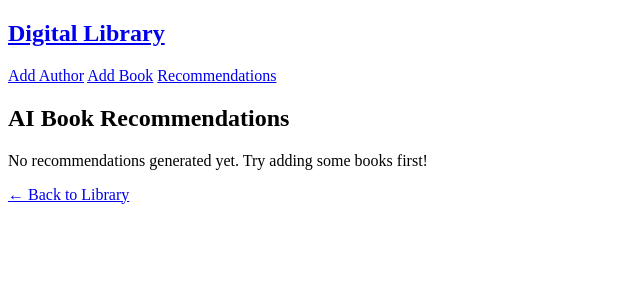
After one commit to rtaran/book-alchemy, a Flask app: page /recommend in a window 1280 px wide. The commit adds this page. Shown: the top 300 px of the page, without its empty margins (0-640 px from the left). Run offline with Flask 3, Linux system fonts and the light colour scheme.

Commit message:
ChatGPT to Redesign the UI, Detail Pages, Delete an Author,  Book Ratings, Suggest a Book to Read

```diff
--- a/app.py
+++ b/app.py
@@ -1,76 +1,261 @@
 from flask import Flask, render_template, request, redirect, url_for, flash
+from flask_sqlalchemy import SQLAlchemy
+from sqlalchemy.exc import IntegrityError
 from data_models import db, Author, Book
 from sqlalchemy import or_
+import os
+from dotenv import load_dotenv
+from datetime import datetime
+from flask_migrate import Migrate
+from datetime import date
+load_dotenv()
+
+# Configure absolute path
+basedir = os.path.abspath(os.path.dirname(__file__))
+database_path = os.path.join(basedir, 'data', 'library.sqlite')
+
+# Create data directory if it doesn't exist
+if not os.path.exists(os.path.dirname(database_path)):
+    os.makedirs(os.path.dirname(database_path))
 
 app = Flask(__name__)
-app.config['SQLALCHEMY_DATABASE_URI'] = 'sqlite:///data/library.sqlite'
+# Configure database
+app.config['SQLALCHEMY_DATABASE_URI'] = f'sqlite:///{database_path}'
 app.config['SQLALCHEMY_TRACK_MODIFICATIONS'] = False
-app.secret_key = 'your-secret-key-here'  # Needed for flash messages
+app.secret_key = os.getenv('SECRET_KEY')
 
 db.init_app(app)
-
-
+migrate = Migrate(app, db)
+# Routes
 @app.route('/')
 def home():
     search_term = request.args.get('q', '')
     sort_by = request.args.get('sort', 'title')
 
-    # Base query
     query = Book.query.join(Author)
 
-    # Apply search filter
     if search_term:
         query = query.filter(or_(
             Book.title.ilike(f'%{search_term}%'),
             Author.name.ilike(f'%{search_term}%')
         ))
 
-    # Apply sorting
-    if sort_by == 'author':
-        books = query.order_by(Author.name).all()
-    else:
-        books = query.order_by(Book.title).all()
+    books = query.order_by(Author.name if sort_by == 'author' else Book.title).all()
 
-    return render_template('home.html',
-                         books=books,
-                         search_term=search_term)
-
+    return render_template('home.html', books=books, search_term=search_term, sort_by=sort_by)
 
 @app.route('/add_author', methods=['GET', 'POST'])
 def add_author():
     if request.method == 'POST':
-        name = request.form['name']
-        birth_date = request.form['birth_date'] or None
-        date_of_death = request.form['date_of_death'] or None
+        try:
+            # Convert date strings to Python date objects
+            birth_date = None
+            if request.form['birth_date']:
+                birth_date = datetime.strptime(request.form['birth_date'], '%Y-%m-%d').date()
 
-        author = Author(name=name, birth_date=birth_date, date_of_death=date_of_death)
-        db.session.add(author)
-        db.session.commit()
-        flash('Author added successfully!', 'success')
-        return redirect(url_for('add_author'))
+            date_of_death = None
+            if request.form.get('date_of_death'):
+                date_of_death = datetime.strptime(request.form['date_of_death'], '%Y-%m-%d').date()
+
+            author = Author(
+                name=request.form['name'],
+                birth_date=birth_date,
+                date_of_death=date_of_death,
+                nationality = request.form.get('nationality', None))
+
+            db.session.add(author)
+            db.session.commit()
+            flash('Author added successfully!', 'success')
+            return redirect(url_for('add_author'))
+
+        except ValueError as e:
+            flash(f'Invalid date format: {str(e)}', 'danger')
+        except Exception as e:
+            flash(f'Error adding author: {str(e)}', 'danger')
 
     return render_template('add_author.html')
-
 
 @app.route('/add_book', methods=['GET', 'POST'])
 def add_book():
     authors = Author.query.order_by(Author.name).all()
 
     if request.method == 'POST':
-        isbn = request.form['isbn']
-        title = request.form['title']
-        publication_year = request.form['publication_year']
-        author_id = request.form['author_id']
+        try:
+            book = Book(
+                isbn=request.form['isbn'],
+                title=request.form['title'],
+                publication_year=request.form['publication_year'],
+                rating=request.form.get('rating', 0),
+                author_id=request.form['author_id']
+            )
 
-        book = Book(
-            isbn=isbn,
-            title=title,
-            publication_year=publication_year,
-            author_id=author_id
-        )
-        db.session.add(book)
-        db.session.commit()
-        flash('Book added successfully!', 'success')
-        return redirect(url_for('add_book'))
+            db.session.add(book)
+            db.session.commit()
+            flash('Book added successfully!', 'success')
+            return redirect(url_for('add_book'))
+
+        except IntegrityError as e:
+            db.session.rollback()  # Reset the session
+            flash('Error: This ISBN already exists in the database!', 'danger')
+        except Exception as e:
+            db.session.rollback()
+            flash(f'Error adding book: {str(e)}', 'danger')
 
     return render_template('add_book.html', authors=authors)
+
+@app.route('/book/<int:book_id>')
+def book_detail(book_id):
+    book = Book.query.get_or_404(book_id)
+    return render_template('book_detail.html', book=book)
+
+@app.route('/author/<int:author_id>/delete', methods=['POST'])
+def delete_author(author_id):
+    author = Author.query.get_or_404(author_id)
+    db.session.delete(author)
+    db.session.commit()
+    flash(f'Author {author.name} and all their books deleted!', 'success')
+    return redirect(url_for('home'))
+
+@app.route('/recommend')
+def recommend_books():  # This function name determines the endpoint
+    # ... recommendation logic ...
+    return render_template('recommendations.html')
+
+def add_sample_books():
+    with app.app_context():
+        # Check if books already exist
+        if Book.query.count() > 0:
+            print("Books already exist in database")
+            return
+
+        # Create authors
+        authors = [
+            Author(name="George Orwell", birth_date=date(1903, 6, 25), date_of_death=date(1950, 1, 21),
+                   nationality="British"),
+            Author(name="Harper Lee", birth_date=date(1926, 4, 28), date_of_death=date(2016, 2, 19),
+                   nationality="American"),
+            Author(name="F. Scott Fitzgerald", birth_date=date(1896, 9, 24), date_of_death=date(1940, 12, 21),
+                   nationality="American"),
+            Author(name="Jane Austen", birth_date=date(1775, 12, 16), date_of_death=date(1817, 7, 18),
+                   nationality="British")
+        ]
+
+        db.session.bulk_save_objects(authors)
+        db.session.commit()
+
+        # Create books
+        books = [
+            Book(title="1984", isbn="9780451524935", publication_year=1949, author_id=1, rating=5),
+            Book(title="Animal Farm", isbn="9780451526342", publication_year=1945, author_id=1, rating=4),
+            Book(title="To Kill a Mockingbird", isbn="9780061120084", publication_year=1960, author_id=2, rating=5),
+            Book(title="The Great Gatsby", isbn="9780743273565", publication_year=1925, author_id=3, rating=4),
+            Book(title="Pride and Prejudice", isbn="9781503290563", publication_year=1813, author_id=4, rating=5)
+        ]
+
+        db.session.bulk_save_objects(books)
+        db.session.commit()
+        print("Added 5 sample books with authors!")
+
+    with app.app_context():
+        # Check if books already exist
+        if Book.query.count() > 0:
+            print("Books already exist in database")
+            return
+
+        # Create authors dictionary with complete details
+        authors = {
+            "George Orwell": {
+                "birth_date": date(1903, 6, 25),
+                "death_date": date(1950, 1, 21),
+                "nationality": "British"
+            },
+            "Harper Lee": {
+                "birth_date": date(1926, 4, 28),
+                "death_date": date(2016, 2, 19),
+                "nationality": "American"
+            },
+            "F. Scott Fitzgerald": {
+                "birth_date": date(1896, 9, 24),
+                "death_date": date(1940, 12, 21),
+                "nationality": "American"
+            },
+            "Jane Austen": {
+                "birth_date": date(1775, 12, 16),
+                "death_date": date(1817, 7, 18),
+                "nationality": "British"
+            }
+        }
+
+        # Create authors if they don't exist
+        created_authors = {}
+        for name, details in authors.items():
+            author = Author.query.filter_by(name=name).first()
+            if not author:
+                author = Author(
+                    name=name,
+                    birth_date=details["birth_date"],
+                    date_of_death=details["death_date"],
+                    nationality=details["nationality"]
+                )
+                db.session.add(author)
+                db.session.commit()
+            created_authors[name] = author.id
+
+        # Sample books with complete data
+        sample_books = [
+            {
+                "title": "1984",
+                "isbn": "9780451524935",
+                "year": 1949,
+                "author": "George Orwell",
+                "rating": 5
+            },
+            {
+                "title": "Animal Farm",
+                "isbn": "9780451526342",
+                "year": 1945,
+                "author": "George Orwell",
+                "rating": 4
+            },
+            {
+                "title": "To Kill a Mockingbird",
+                "isbn": "9780061120084",
+                "year": 1960,
+                "author": "Harper Lee",
+                "rating": 5
+            },
+            {
+                "title": "The Great Gatsby",
+                "isbn": "9780743273565",
+                "year": 1925,
+                "author": "F. Scott Fitzgerald",
+                "rating": 4
+            },
+            {
+                "title": "Pride and Prejudice",
+                "isbn": "9781503290563",
+                "year": 1813,
+                "author": "Jane Austen",
+                "rating": 5
+            }
+        ]
+
+        # Add books to database
+        for book in sample_books:
+            if not Book.query.filter_by(isbn=book["isbn"]).first():
+                new_book = Book(
+                    title=book["title"],
+                    isbn=book["isbn"],
+                    publication_year=book["year"],
+                    author_id=created_authors[book["author"]],
+                    rating=book["rating"]
+                )
+                db.session.add(new_book)
+
+        db.session.commit()
+        print("Successfully added 5 sample books with authors!")
+
+if __name__ == '__main__':
+    with app.app_context():
+        db.create_all()
+    app.run(debug=True)
--- /dev/null
+++ b/requirements.txt
@@ -0,0 +1,5 @@
+# requirements.txt
+Flask~=3.1.0
+python-dotenv~=1.0.1
+SQLAlchemy~=2.0.38
+Flask-Migrate~=4.1.0
--- /dev/null
+++ b/templates/base.html
@@ -0,0 +1,35 @@
+<!DOCTYPE html>
+<html lang="en">
+<head>
+    <meta charset="UTF-8">
+    <meta name="viewport" content="width=device-width, initial-scale=1.0">
+    <title>{% block title %}Digital Library{% endblock %}</title>
+    <link href="https://cdn.jsdelivr.net/npm/tailwindcss@2.2.19/dist/tailwind.min.css" rel="stylesheet>
+</head>
+<body class="bg-gray-100">
+    <nav class="bg-blue-600 p-4 text-white">
+        <div class="container mx-auto flex justify-between items-center">
+            <h1 class="text-2xl font-bold"><a href="/">Digital Library</a></h1>
+            <div class="space-x-4">
+                <a href="{{ url_for('add_author') }}" class="hover:text-blue-200">Add Author</a>
+                <a href="{{ url_for('add_book') }}" class="hover:text-blue-200">Add Book</a>
+                <a href="{{ url_for('recommend_books') }}" class="hover:text-blue-200">Recommendations</a>
+            </div>
+        </div>
+    </nav>
+
+    <div class="container mx-auto p-4">
+        {% with messages = get_flashed_messages(with_categories=true) %}
+            {% if messages %}
+                {% for category, message in messages %}
+                    <div class="alert alert-{{ category }} p-3 mb-4 rounded">
+                        {{ message }}
+                    </div>
+                {% endfor %}
+            {% endif %}
+        {% endwith %}
+
+        {% block content %}{% endblock %}
+    </div>
+</body>
+</html>
--- /dev/null
+++ b/templates/recommendations.html
@@ -0,0 +1,21 @@
+{% extends "base.html" %}
+
+{% block title %}Book Recommendations{% endblock %}
+
+{% block content %}
+<div class="bg-white p-4 rounded-lg shadow-md">
+    <h2 class="text-2xl font-bold mb-4">AI Book Recommendations</h2>
+
+    {% if recommendation %}
+    <div class="bg-gray-50 p-4 rounded-md mb-4">
+        <p class="text-lg">{{ recommendation }}</p>
+    </div>
+    {% else %}
+    <p class="text-gray-600">No recommendations generated yet. Try adding some books first!</p>
+    {% endif %}
+
+    <a href="{{ url_for('home') }}" class="text-blue-600 hover:text-blue-800 mt-4 inline-block">
+        ← Back to Library
+    </a>
+</div>
+{% endblock %}
```
Also changed, not shown: data_models.py (+11 -26 lines), static/styles.css (deleted, +0 -87 lines), templates/add_author.html (+7 -2 lines), templates/home.html (+53 -61 lines), README.md (added), data/library.sqlite.
